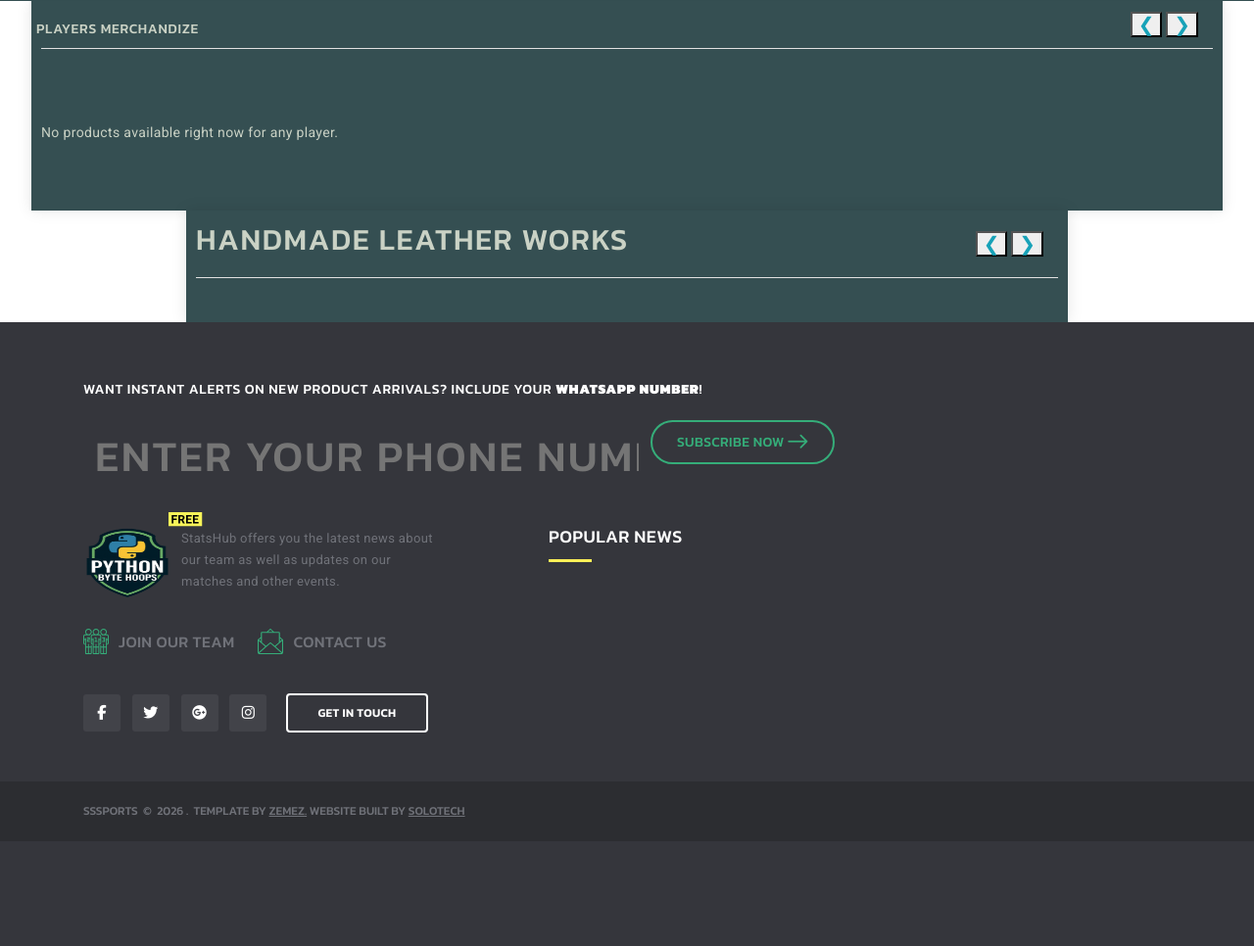
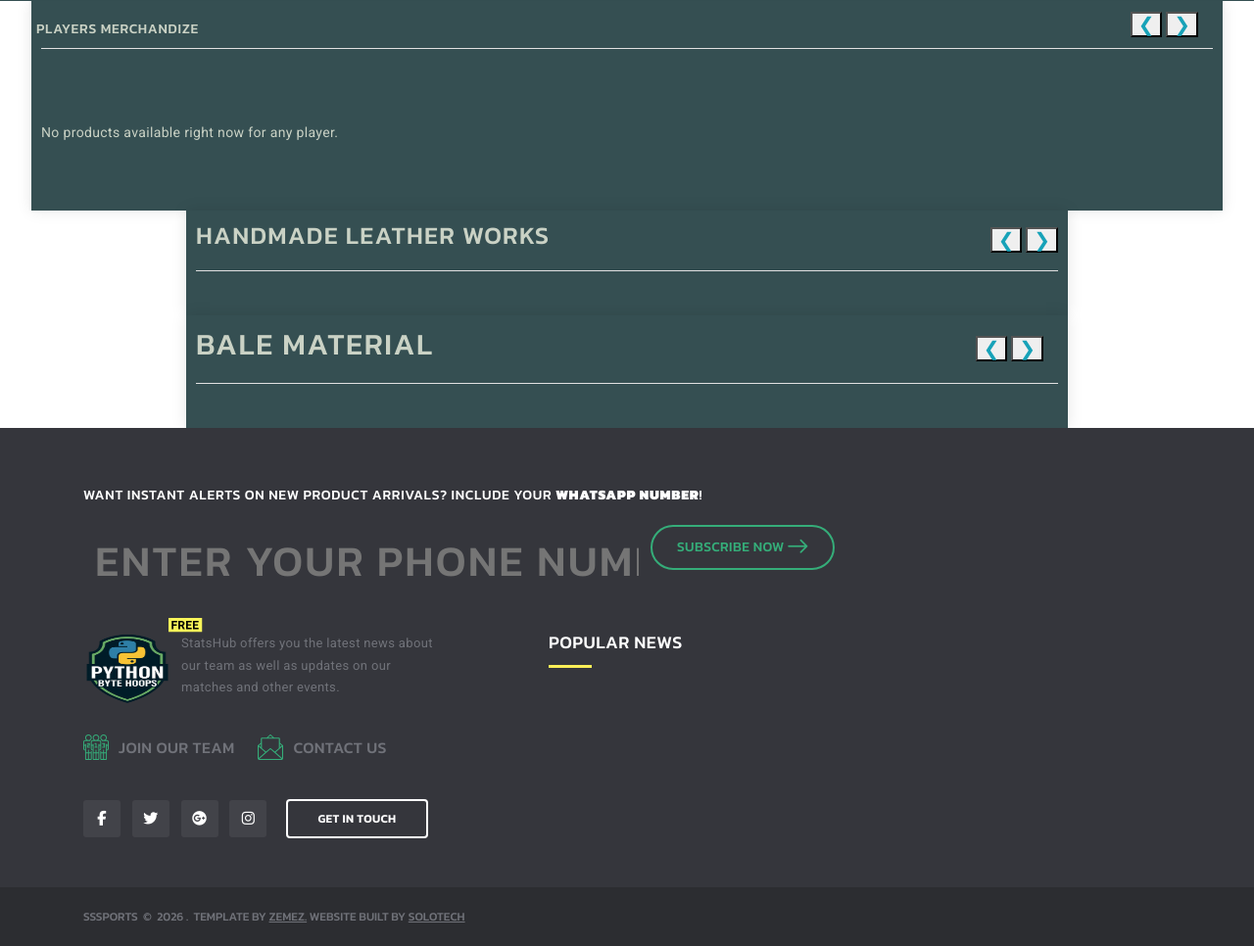
Before and after one commit to LeftyEzra/statshub-app, a Django app: template store/templates/grid-shop.html in a window 1280 px wide. Shown: the part 861-1827 px from the top of the page at 98% size. Before the commit the page ends 1695 px from the top, so only its background shows below. Run offline with Django 5.2, Linux system fonts and the light colour scheme; the template is opened without the code that fills it, so the values that code supplies are empty; some libraries are stand-ins or nearby versions.

Commit message:
fix: move leather-works carousel navigation arrows to right side of heading

```diff
--- a/static/css/grid-shop.css
+++ b/static/css/grid-shop.css
@@ -572,7 +572,7 @@
 
 .leather-title {
     text-align: center;
-    font-size: 2.2em;
+    font-size: 1.8em;
     color: #CAD2C5;
     margin-bottom: 20px;
 }
@@ -626,44 +626,165 @@
     text-decoration: none;
 }
 
-.product-roster-content {
+.leather-content {
     text-align: center;
     padding: 2px;
 }
-.product-roster-image {
+.leather-image {
     width: 100%;
     height: 200px;
     object-fit: cover;
 }
-.product-roster-info {
+.leather-info {
     padding-top: 8px;
 }
-.product-roster-name {
+.leather-name {
     font-size: 1.3em;
     margin: 8px 0 5px;
     color: #CAD2C5;
 }
-.product-roster-position {
+.leather-price {
     font-size: 0.8em;
     color: #B2BEB5;
 }
 
-.product-roster-footer {
+.leather-footer {
     padding: 5px;
     background: #354F52;
 }
-.product-btn-action-group {
+.leather-btn-group {
     display: flex;
     justify-content: center;
 }
-.product-btn-action-group a {
+.leather-btn-group a {
+    margin: 0 5px;
+    color: white;
+}
+
+/* Mobile: two stacked rows with wide cards */
+@media (max-width: 768px) {
+  .leather-grid {
+      display: grid;
+      grid-template-rows: repeat(2, auto);   /* two rows */
+      grid-auto-flow: column;                /* horizontal scroll per row */
+      grid-auto-columns: 80%;                /* wide cards */
+      gap: 10px;
+      width: max-content;
+  }
+
+  .leather-item {
+      width: auto;
+  }
+}
+
+
+
+
+/**************************************************************************/
+/* Base styles for Bale Material */
+.bale-material {
+    max-width: 900px;
+    margin: 0 auto;
+    padding: 10px;
+    background-color: #354F52;
+    border-radius: 0;
+    box-shadow: 0 0 15px rgba(0, 0, 0, 0.1);
+}
+
+.bale-title {
+    text-align: center;
+    font-size: 2.2em;
+    color: #CAD2C5;
+    margin-bottom: 20px;
+}
+
+/* Slider wrapper */
+.bale-slider-wrapper {
+    overflow-x: auto;
+    width: 100%;
+    scroll-behavior: smooth;
+    padding-bottom: 10px;
+    -ms-overflow-style: none;
+    scrollbar-width: none;
+    scroll-snap-type: x mandatory;
+}
+.bale-slider-wrapper::-webkit-scrollbar {
+    display: none;
+}
+
+/* Grid setup */
+.bale-grid {
+    display: grid;
+    grid-auto-flow: column;
+    grid-auto-columns: minmax(160px, 1fr);
+    gap: 5px;
+    width: max-content;
+}
+
+.bale-item {
+    width: 180px;
+    background-color: #52796F;
+    border-radius: 8px;
+    overflow: hidden;
+    box-shadow: 0 2px 10px rgba(0, 0, 0, 0.1);
+    transition: transform 0.3s, box-shadow 0.3s;
+    display: flex;
+    flex-direction: column;
+    scroll-snap-align: start;
+}
+.bale-item:hover {
+    transform: translateY(-8px);
+    box-shadow: 0 4px 20px rgba(0, 0, 0, 0.15);
+}
+
+.bale-link {
+    display: block;
+    text-decoration: none;
+    color: inherit;
+    flex: 1;
+}
+.bale-link:hover {
+    text-decoration: none;
+}
+
+.product-bale-content {
+    text-align: center;
+    padding: 2px;
+}
+.product-bale-image {
+    width: 100%;
+    height: 200px;
+    object-fit: cover;
+}
+.product-bale-info {
+    padding-top: 8px;
+}
+.product-bale-name {
+    font-size: 1.3em;
+    margin: 8px 0 5px;
+    color: #CAD2C5;
+}
+.product-bale-position {
+    font-size: 0.8em;
+    color: #B2BEB5;
+}
+
+.product-bale-footer {
+    padding: 5px;
+    background: #354F52;
+}
+.product-bale-btn-group {
+    display: flex;
+    justify-content: center;
+}
+.product-bale-btn-group a {
     margin: 0 5px;
     color: white;
 }
 
 /* Mobile: two stacked rows of horizontal scroll */
 @media (max-width: 768px) {
-  .leather-grid {
+  .bale-grid {
       display: grid;
       grid-template-rows: repeat(2, auto);        /* two rows */
       grid-auto-flow: column;                     /* still scroll horizontally */
@@ -671,7 +792,7 @@
       gap: 10px;
       width: max-content;
   }
-  .leather-item {
+  .bale-item {
       width: auto;
   }
 }
--- a/store/admin.py
+++ b/store/admin.py
@@ -21,7 +21,7 @@ admin.site.register(Sizes)
 @admin.register(Product)
 class ProductAdmin(admin.ModelAdmin):
     list_display = ('name', 'price', 'category', 'sports', 'gender_type',
-                    'brand_type', 'description', 'image', 'is_sales', 'sales_price', 'pieces', 'featured_player',)
+                    'brand_type', 'import_category', 'description', 'image', 'is_sales', 'sales_price', 'pieces', 'featured_player',)
     search_fields = ('name', 'price', 'category', 'brand_type', 'is_sales', 'sales_price', 'gender_type', 'featured_player')
     ordering = ('name', )
     earch_help_text = ('name',)
--- a/store/templates/grid-shop.html
+++ b/store/templates/grid-shop.html
@@ -358,8 +346,8 @@
 
 <!-- Leather Works -->
 <div class="leather-works">
-    <article class="heading-component" style="display:flex;justify-content:space-between;align-items:center;margin-bottom:20px;">
-        <div class="heading-component-inner" style="display:flex;justify-content:space-between;align-items:center;width:100%;">
+    <article class="heading-component">
+        <div class="heading-component-inner">
             <h2 class="leather-title">Handmade Leather Works</h2>
             <div class="game-nav-controls">
                 <button class="nav-btn prev" onclick="scrollRoster(-300)">&#10094;</button>
@@ -413,6 +402,48 @@
 
 
 
+
+<!-- BALE MATERIALS -->
+ <div class="bale-material">
+    <article class="heading-component" style="display:flex;justify-content:space-between;align-items:center;margin-bottom:20px;">
+        <div class="heading-component-inner" style="display:flex;justify-content:space-between;align-items:center;width:100%;">
+            <h2 class="bale-title">Bale Material</h2>
+            <div class="game-nav-controls">
+                <button class="nav-btn prev" onclick="scrollRoster(-300)">&#10094;</button>
+                <button class="nav-btn next" onclick="scrollRoster(300)">&#10095;</button>
+            </div>
+        </div>
+    </article>
+
+    <div class="bale-slider-wrapper" id="baleSliderWrapper">
+        <div class="bale-grid">
+            {% for product in bale_materials %}
+                <div class="bale-item">
+                    <a href="{% url 'product-id' product.slug %}" class="bale-link">
+                        <div class="product-bale-content">
+                            {% if product.image %}
+                                <img class="product-bale-image" src="{{ product.image.url }}" alt="{{ product.name }}">
+                            {% else %}
+                                <img class="product-bale-image" src="" alt="{{ product.name }}">
+                            {% endif %}
+
+                            <div class="product-bale-info">
+                                <h3 class="product-bale-name">{{ product.name }}</h3>
+                                {% if product.is_sales %}
+                                  <p class="product-bale-position">
+                                      <span style="text-decoration:line-through;color:#999;">₦{{ product.price }}</span> &rarr; ₦{{ product.sales_price }}
+                                  </p>
+                                {% else %}
+                                  <span class="product-bale-position">₦{{ product.price }}</span>
+                                {% endif %}
+                            </div>
+                        </div>
+                    </a>
+                </div>
+            {% endfor %}
+        </div>
+    </div>
+</div>
 
 
 
```
Also changed, not shown: other parts of store/templates/grid-shop.html (+17 -28 lines), store/models.py (+9 -9 lines), store/migrations/0004_alter_product_brand_type_alter_product_category_and_more.py (added).
